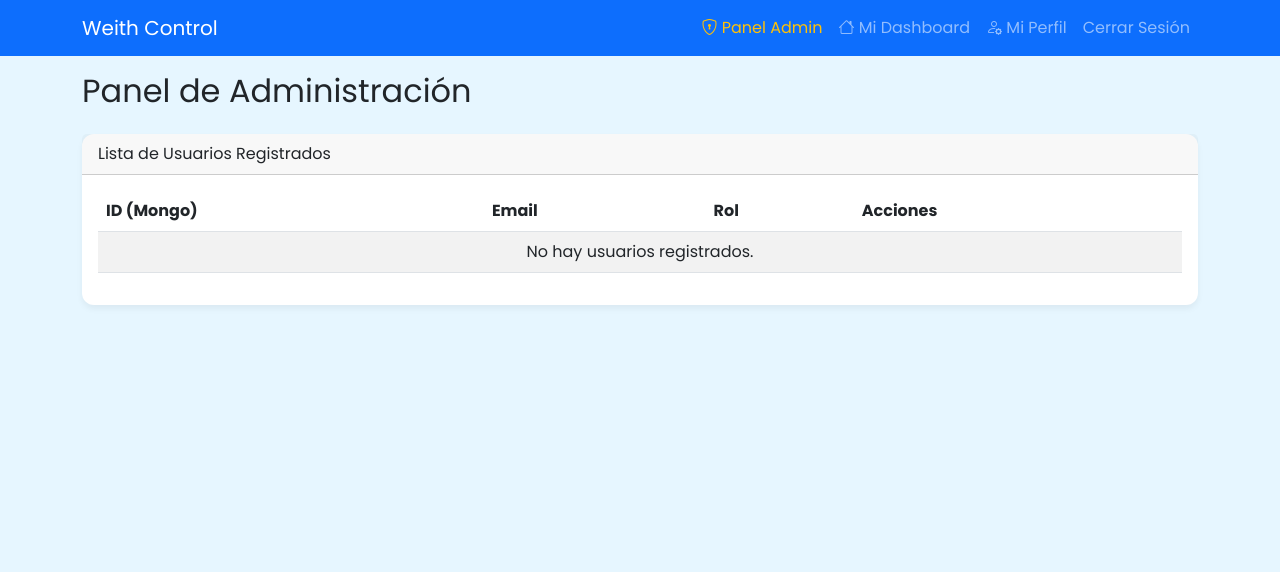
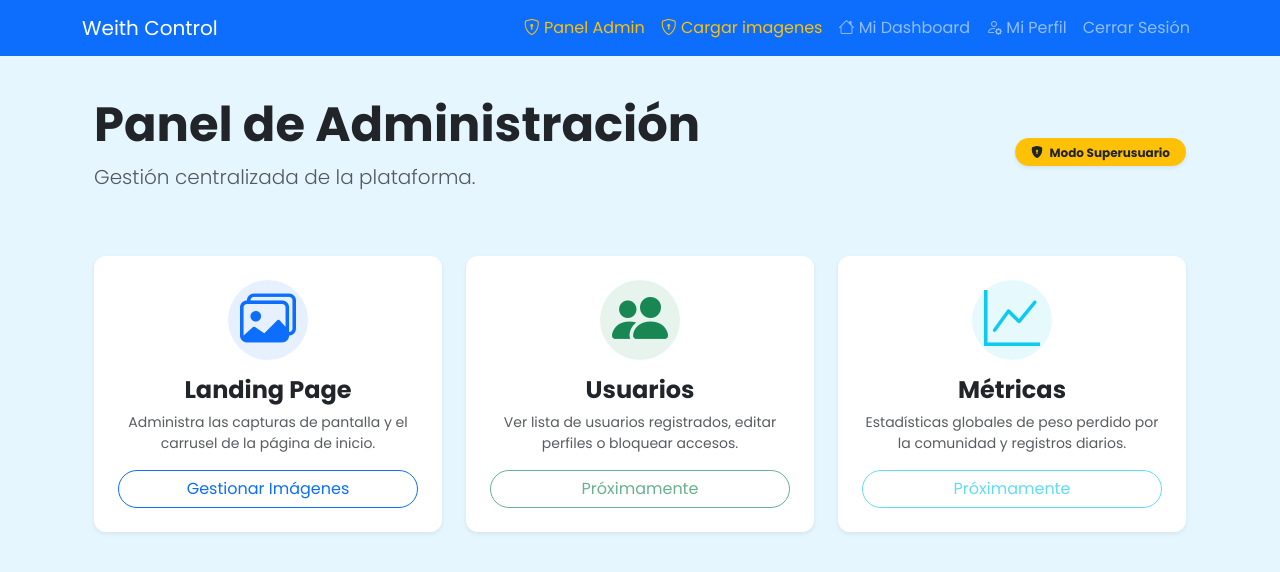
Before and after one commit to nbilbaos/wControl-PythonProject, a Flask app: page /admin/panel in a window 1280 px wide. Shown: the top 572 px of the page. Run offline with Flask 3, Linux system fonts and the light colour scheme; the visitor is signed in with stand-in values (Sample User, id 1); data that the repository does not hold is empty.

Commit message:
Mejoras en panel administrador

```diff
--- a/app/admin/routes.py
+++ b/app/admin/routes.py
@@ -1,15 +1,82 @@
-from flask import Blueprint, render_template, current_app
+from datetime import datetime, timezone
+from flask import Blueprint, render_template, current_app, session, redirect, url_for, request, flash
 from app.decorators import login_required, admin_required
+import os
+from werkzeug.utils import secure_filename
 
-admin_bp = Blueprint('admin', __name__)
+# Configuración de subida (asegúrate de crear la carpeta static/uploads/screenshots)
+UPLOAD_FOLDER = 'app/static/uploads/screenshots'
+ALLOWED_EXTENSIONS = {'png', 'jpg', 'jpeg', 'gif'}
 
+admin_bp = Blueprint('admin', __name__, url_prefix='/admin')
+
+def allowed_file(filename):
+    return '.' in filename and filename.rsplit('.', 1)[1].lower() in ALLOWED_EXTENSIONS
 
 @admin_bp.route('/panel')
 @login_required  # 1. Primero debe estar logueado
 @admin_required  # 2. Segundo, debe ser administrador
 def panel():
+    # Doble verificación de seguridad
+    if not session.get('is_admin'):
+        return redirect(url_for('main.dashboard'))
+
     # Ejemplo: Listar todos los usuarios registrados
     users_collection = current_app.db.users
     all_users = list(users_collection.find())
 
     return render_template('admin/panel.html', users=all_users)
+
+@admin_bp.route('/manage_screenshots', methods=['GET', 'POST'])
+@login_required
+def manage_screenshots():
+    if not session.get('is_admin'):
+        return redirect(url_for('main.dashboard'))
+
+    if request.method == 'POST':
+        file = request.files.get('screenshot')
+        if file and allowed_file(file.filename):
+            filename = secure_filename(file.filename)
+
+            # --- MEJORA: RUTA ABSOLUTA Y CREACIÓN AUTOMÁTICA ---
+
+            # 1. Construimos la ruta absoluta usando la ubicación real de la app
+            # Esto evita errores de "ruta no encontrada" en servidores Linux/Render
+            base_path = os.path.join(current_app.root_path, 'static', 'uploads', 'screenshots')
+
+            # 2. Verificamos si existe, y si no, la creamos (incluyendo subcarpetas)
+            if not os.path.exists(base_path):
+                os.makedirs(base_path, exist_ok=True)
+                print(f"Directorio creado: {base_path}")  # Log para tu consola de Render
+
+            # 3. Guardamos el archivo
+            save_path = os.path.join(base_path, filename)
+            file.save(save_path)
+
+            # ---------------------------------------------------
+
+            # Guardar referencia en MongoDB
+            current_app.db.site_content.insert_one({
+                'type': 'screenshot',
+                'url': filename,
+                'description': request.form.get('description'),
+                'created_at': datetime.now(timezone.utc)
+            })
+            flash('Imagen subida con éxito.', 'success')
+
+    screenshots = list(current_app.db.site_content.find({'type': 'screenshot'}))
+    return render_template('admin/manage_screenshots.html', screenshots=screenshots)
+
+@admin_bp.route('/delete_screenshot/<id>', methods=['POST'])
+@login_required
+def delete_screenshot(id):
+    if session.get('is_admin'):
+        screen = current_app.db.site_content.find_one_and_delete({'_id': ObjectId(id)})
+        if screen:
+            # Eliminar archivo físico
+            try:
+                os.remove(os.path.join(UPLOAD_FOLDER, screen['url']))
+            except:
+                pass
+            flash('Imagen eliminada.', 'info')
+    return redirect(url_for('admin.manage_screenshots'))
--- a/app/templates/admin/panel.html
+++ b/app/templates/admin/panel.html
@@ -1,45 +1,77 @@
 {% extends "base.html" %}
 
 {% block content %}
-<h2 class="mb-4">Panel de Administración</h2>
+<div class="container py-4">
+    <div class="row mb-5 align-items-center">
+        <div class="col-md-8">
+            <h1 class="fw-bold display-5 text-dark">Panel de Administración</h1>
+            <p class="text-muted lead">Gestión centralizada de la plataforma.</p>
+        </div>
+        <div class="col-md-4 text-md-end">
+            <span class="badge bg-warning text-dark px-3 py-2 rounded-pill shadow-sm">
+                <i class="bi bi-shield-lock-fill me-1"></i> Modo Superusuario
+            </span>
+        </div>
+    </div>
 
-<div class="card">
-    <div class="card-header">
-        Lista de Usuarios Registrados
-    </div>
-    <div class="card-body">
-        <table class="table table-striped table-hover">
-            <thead>
-                <tr>
-                    <th>ID (Mongo)</th>
-                    <th>Email</th>
-                    <th>Rol</th>
-                    <th>Acciones</th>
-                </tr>
-            </thead>
-            <tbody>
-                {% for user in users %}
-                <tr>
-                    <td><small>{{ user._id }}</small></td>
-                    <td>{{ user.email }}</td>
-                    <td>
-                        {% if user.is_admin %}
-                            <span class="badge bg-danger">Admin</span>
-                        {% else %}
-                            <span class="badge bg-secondary">Usuario</span>
-                        {% endif %}
-                    </td>
-                    <td>
-                        <button class="btn btn-sm btn-outline-danger">Eliminar</button>
-                    </td>
-                </tr>
-                {% else %}
-                <tr>
-                    <td colspan="4" class="text-center">No hay usuarios registrados.</td>
-                </tr>
-                {% endfor %}
-            </tbody>
-        </table>
+    <div class="row g-4">
+
+        <div class="col-md-6 col-lg-4">
+            <div class="card h-100 shadow-sm border-0 hover-lift">
+                <div class="card-body p-4 text-center">
+                    <div class="icon-box bg-primary bg-opacity-10 text-primary rounded-circle mx-auto mb-3 d-flex align-items-center justify-content-center" style="width: 80px; height: 80px;">
+                        <i class="bi bi-images display-4"></i>
+                    </div>
+                    <h4 class="fw-bold">Landing Page</h4>
+                    <p class="text-muted small">Administra las capturas de pantalla y el carrusel de la página de inicio.</p>
+                    <a href="{{ url_for('admin.manage_screenshots') }}" class="btn btn-outline-primary rounded-pill w-100 stretched-link">
+                        Gestionar Imágenes
+                    </a>
+                </div>
+            </div>
+        </div>
+
+        <div class="col-md-6 col-lg-4">
+            <div class="card h-100 shadow-sm border-0 hover-lift">
+                <div class="card-body p-4 text-center">
+                    <div class="icon-box bg-success bg-opacity-10 text-success rounded-circle mx-auto mb-3 d-flex align-items-center justify-content-center" style="width: 80px; height: 80px;">
+                        <i class="bi bi-people-fill display-4"></i>
+                    </div>
+                    <h4 class="fw-bold">Usuarios</h4>
+                    <p class="text-muted small">Ver lista de usuarios registrados, editar perfiles o bloquear accesos.</p>
+                    <button class="btn btn-outline-success rounded-pill w-100 disabled">
+                        Próximamente
+                    </button>
+                </div>
+            </div>
+        </div>
+
+        <div class="col-md-6 col-lg-4">
+            <div class="card h-100 shadow-sm border-0 hover-lift">
+                <div class="card-body p-4 text-center">
+                    <div class="icon-box bg-info bg-opacity-10 text-info rounded-circle mx-auto mb-3 d-flex align-items-center justify-content-center" style="width: 80px; height: 80px;">
+                        <i class="bi bi-graph-up display-4"></i>
+                    </div>
+                    <h4 class="fw-bold">Métricas</h4>
+                    <p class="text-muted small">Estadísticas globales de peso perdido por la comunidad y registros diarios.</p>
+                    <button class="btn btn-outline-info rounded-pill w-100 disabled">
+                        Próximamente
+                    </button>
+                </div>
+            </div>
+        </div>
+
     </div>
 </div>
+
+<style>
+    /* Efecto para levantar las tarjetas al pasar el mouse */
+    .hover-lift {
+        transition: transform 0.3s ease, box-shadow 0.3s ease;
+    }
+    .hover-lift:hover {
+        transform: translateY(-5px);
+        box-shadow: 0 .5rem 1rem rgba(0,0,0,.15)!important;
+    }
+</style>
 {% endblock %}
--- a/app/templates/base.html
+++ b/app/templates/base.html
@@ -41,6 +41,11 @@
                                 <li class="nav-item">
                                     <a class="nav-link text-warning" href="{{ url_for('admin.panel') }}">
                                         <i class="bi bi-shield-lock"></i> Panel Admin
+                                    </a>
+                                </li>
+                                <li class="nav-item">
+                                    <a class="nav-link text-warning" href="{{ url_for('admin.manage_screenshots') }}">
+                                        <i class="bi bi-shield-lock"></i> Cargar imagenes
                                     </a>
                                 </li>
                             {% endif %}
```
Also changed, not shown: app/main/routes.py (+8 -3 lines), app/templates/admin/manage_screenshots.html (added, +77 -0 lines), app/templates/main/index.html (+77 -7 lines).
